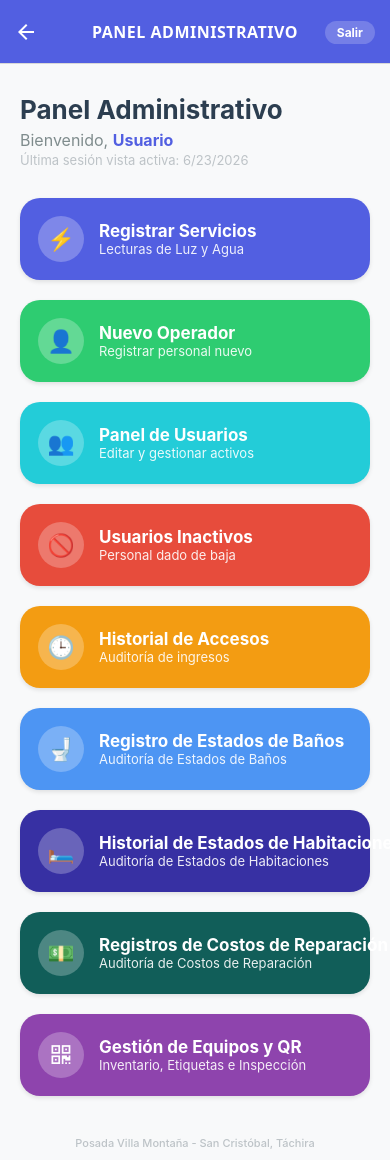
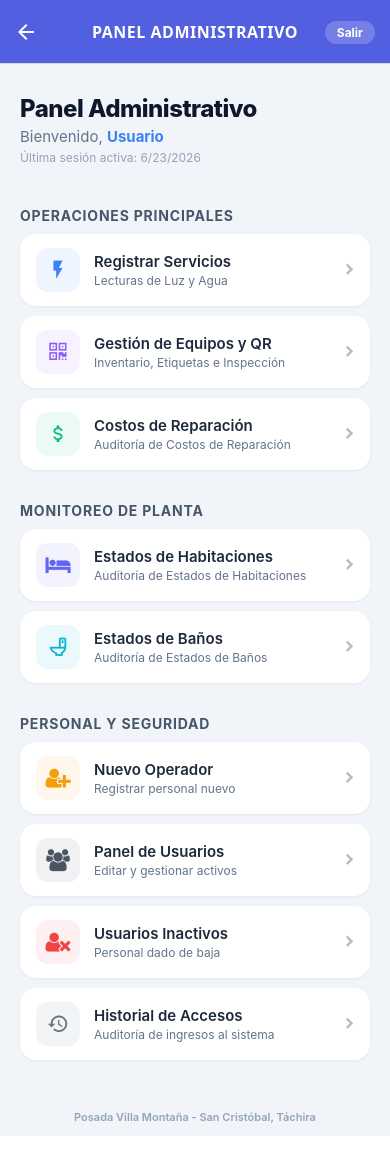
Before and after one commit to yeilonrolon/posada-proyecto_, a React Native app in the folder login-app/: screen /Admin in a window 390 px wide. After the commit the page ends 1136 px from the top, so only its background shows below. Built offline with nearby package versions, Linux system fonts and the light colour scheme.

Commit message:
Refactor Admin screen layout and buttons
Updated button rendering to use a helper function for cleaner code and added new buttons for user management and access history.

```diff
--- a/login-app/screens/Admin.js
+++ b/login-app/screens/Admin.js
@@ -1,13 +1,28 @@
 import React from 'react';
 import { Text, StyleSheet, View, TouchableOpacity, ScrollView, SafeAreaView } from 'react-native';
-import { FontAwesome } from '@expo/vector-icons';
+// Importamos FontAwesome y MaterialCommunityIcons para tener íconos profesionales
+import { FontAwesome, MaterialCommunityIcons } from '@expo/vector-icons';
+
 /**
- * PANTALLA: PANEL ADMINISTRATIVO
- * Función: Menú principal con acceso a todas las gestiones del sistema.
+ * PANTALLA: PANEL ADMINISTRATIVO (Diseño Profesional)
  */
 export default function Admin({ route, navigation }) {
     // Extraemos las credenciales y el rol que vienen desde el Login
     const { idUsuario, nombreUsuario, rol } = route.params || {};
+
+    // Helper para renderizar cada botón de manera limpia, ordenada y con un chevron a la derecha
+    const RenderBotonAdmin = ({ titulo, subtitulo, icono, libreria: LibreriaIcono, colorAcento, onPress }) => (
+        <TouchableOpacity style={styles.tarjetaBoton} onPress={onPress} activeOpacity={0.7}>
+            <View style={[styles.contenedorIcono, { backgroundColor: `${colorAcento}15` }]}>
+                <LibreriaIcono name={icono} size={22} color={colorAcento} />
+            </View>
+            <View style={styles.bloqueTexto}>
+                <Text style={styles.textoPrincipal} numberOfLines={1}>{titulo}</Text>
+                <Text style={styles.textoSecundario} numberOfLines={1}>{subtitulo}</Text>
+            </View>
+            <FontAwesome name="chevron-right" size={12} color="#b0bec5" style={styles.flechaDerecha} />
+        </TouchableOpacity>
+    );
 
     return (
         <SafeAreaView style={styles.contenedor}>
@@ -19,130 +34,98 @@ export default function Admin({ route, navigation }) {
                     <Text style={styles.subtitulo}>
                         Bienvenido, <Text style={styles.nombreResaltado}>{nombreUsuario || 'Usuario'}</Text>
                     </Text>
-                    <Text style={styles.fechaTexto}>Última sesión vista activa: {new Date().toLocaleDateString()}</Text>
+                    <Text style={styles.fechaTexto}>Última sesión activa: {new Date().toLocaleDateString()}</Text>
                 </View>
 
-                {/* BOTÓN: REGISTRAR SERVICIOS (LUZ Y AGUA) */}
-                <TouchableOpacity
-                    style={styles.boton}
+                {/* SECCIÓN: OPERACIONES CENTRALES */}
+                <Text style={styles.seccionTitulo}>Operaciones Principales</Text>
+
+                <RenderBotonAdmin
+                    titulo="Registrar Servicios"
+                    subtitulo="Lecturas de Luz y Agua"
+                    icono="flash"
+                    libreria={MaterialCommunityIcons}
+                    colorAcento="#3b82f6" // Azul moderno
                     onPress={() => navigation.navigate('CrearLuzAgua', { idUsuario, nombreUsuario, rol })}
-                    activeOpacity={0.7}
-                >
-                    <View style={styles.circuloIcono}><Text style={styles.icono}>⚡</Text></View>
-                    <View>
-                        <Text style={styles.textoBoton}>Registrar Servicios</Text>
-                        <Text style={styles.textoSecundario}>Lecturas de Luz y Agua</Text>
-                    </View>
-                </TouchableOpacity>
+                />
 
-                {/* BOTÓN: NUEVO OPERADOR */}
-                <TouchableOpacity
-                    style={[styles.boton, { marginTop: 20, backgroundColor: '#2ecc71' }]}
+                <RenderBotonAdmin
+                    titulo="Gestión de Equipos y QR"
+                    subtitulo="Inventario, Etiquetas e Inspección"
+                    icono="qrcode"
+                    libreria={FontAwesome}
+                    colorAcento="#8b5cf6" // Morado tecnológico
+                    onPress={() => navigation.navigate('qr', { idUsuario, nombreUsuario, rol })}
+                />
+
+                <RenderBotonAdmin
+                    titulo="Costos de Reparación"
+                    subtitulo="Auditoría de Costos de Reparación"
+                    icono="currency-usd"
+                    libreria={MaterialCommunityIcons}
+                    colorAcento="#10b981" // Verde esmeralda
+                    onPress={() => navigation.navigate('CostoReparacion', { idUsuario, nombreUsuario, rol })}
+                />
+
+                {/* SECCIÓN: INFRAESTRUCTURA (HABITACIONES Y BAÑOS) */}
+                <Text style={styles.seccionTitulo}>Monitoreo de Planta</Text>
+
+                <RenderBotonAdmin
+                    titulo="Estados de Habitaciones"
+                    subtitulo="Auditoría de Estados de Habitaciones"
+                    icono="bed"
+                    libreria={FontAwesome}
+                    colorAcento="#6366f1" // Índigo
+                    onPress={() => navigation.navigate('Habitaciones', { idUsuario, nombreUsuario, rol })}
+                />
+
+                <RenderBotonAdmin
+                    titulo="Estados de Baños"
+                    subtitulo="Auditoría de Estados de Baños"
+                    icono="toilet"
+                    libreria={MaterialCommunityIcons}
+                    colorAcento="#06b6d4" // Cian
+                    onPress={() => navigation.navigate('EstadoBano', { idUsuario, nombreUsuario, rol })}
+                />
+
+                {/* SECCIÓN: CONTROL DE PERSONAL Y SEGURIDAD */}
+                <Text style={styles.seccionTitulo}>Personal y Seguridad</Text>
+
+                <RenderBotonAdmin
+                    titulo="Nuevo Operador"
+                    subtitulo="Registrar personal nuevo"
+                    icono="user-plus"
+                    libreria={FontAwesome}
+                    colorAcento="#f59e0b" // Ámbar corporativo
                     onPress={() => navigation.navigate('Registro')}
-                    activeOpacity={0.7}
-                >
-                    <View style={styles.circuloIcono}><Text style={styles.icono}>👤</Text></View>
-                    <View>
-                        <Text style={styles.textoBoton}>Nuevo Operador</Text>
-                        <Text style={styles.textoSecundario}>Registrar personal nuevo</Text>
-                    </View>
-                </TouchableOpacity>
+                />
 
-                {/* BOTÓN: PANEL DE USUARIOS (ACTIVOS) */}
-                <TouchableOpacity
-                    style={[styles.boton, { marginTop: 20, backgroundColor: '#23ccd8' }]}
+                <RenderBotonAdmin
+                    titulo="Panel de Usuarios"
+                    subtitulo="Editar y gestionar activos"
+                    icono="users"
+                    libreria={FontAwesome}
+                    colorAcento="#4b5563" // Gris oscuro slate
                     onPress={() => navigation.navigate('PanelUsuarios')}
-                    activeOpacity={0.7}
-                >
-                    <View style={styles.circuloIcono}><Text style={styles.icono}>👥</Text></View>
-                    <View>
-                        <Text style={styles.textoBoton}>Panel de Usuarios</Text>
-                        <Text style={styles.textoSecundario}>Editar y gestionar activos</Text>
-                    </View>
-                </TouchableOpacity>
+                />
 
-                {/* BOTÓN: USUARIOS INACTIVOS */}
-                <TouchableOpacity
-                    style={[styles.boton, { marginTop: 20, backgroundColor: '#e74c3c' }]}
+                <RenderBotonAdmin
+                    titulo="Usuarios Inactivos"
+                    subtitulo="Personal dado de baja"
+                    icono="user-times"
+                    libreria={FontAwesome}
+                    colorAcento="#ef4444" // Rojo sutil
                     onPress={() => navigation.navigate('MostrarUsuariosInactivos')}
-                    activeOpacity={0.7}
-                >
-                    <View style={styles.circuloIcono}><Text style={styles.icono}>🚫</Text></View>
-                    <View>
-                        <Text style={styles.textoBoton}>Usuarios Inactivos</Text>
-                        <Text style={styles.textoSecundario}>Personal dado de baja</Text>
-                    </View>
-                </TouchableOpacity>
+                />
 
-                {/* BOTÓN: HISTORIAL DE ACCESOS (AUDITORÍA) */}
-                <TouchableOpacity
-                    style={[styles.boton, { marginTop: 20, backgroundColor: '#f39c12' }]}
+                <RenderBotonAdmin
+                    titulo="Historial de Accesos"
+                    subtitulo="Auditoría de ingresos al sistema"
+                    icono="history"
+                    libreria={MaterialCommunityIcons}
+                    colorAcento="#6b7280"
                     onPress={() => navigation.navigate('HistorialAccesos')}
-                    activeOpacity={0.7}
-                >
-                    <View style={styles.circuloIcono}><Text style={styles.icono}>🕒</Text></View>
-                    <View>
-                        <Text style={styles.textoBoton}>Historial de Accesos</Text>
-                        <Text style={styles.textoSecundario}>Auditoría de ingresos</Text>
-                    </View>
-                </TouchableOpacity>
-
-                {/* BOTÓN: HISTORIAL DE ESTADOS DE BAÑOS */}
-                <TouchableOpacity
-                    style={[styles.boton, { marginTop: 20, backgroundColor: '#4d95f3' }]}
-                    onPress={() => navigation.navigate('EstadoBano', { idUsuario, nombreUsuario, rol })}
-                    activeOpacity={0.7}
-                >
-                    <View style={styles.circuloIcono}><Text style={styles.icono}>🚽</Text></View>
-                    <View>
-                        <Text style={styles.textoBoton}>Registro de Estados de Baños</Text>
-                        <Text style={styles.textoSecundario}>Auditoría de Estados de Baños</Text>
-                    </View>
-                </TouchableOpacity>
-
-                {/* BOTÓN: HISTORIAL DE ESTADOS DE HABITACIONES */}
-                <TouchableOpacity
-                    style={[styles.boton, { marginTop: 20, backgroundColor: '#3730A3' }]}
-                    onPress={() => navigation.navigate('Habitaciones', { idUsuario, nombreUsuario, rol })}
-                    activeOpacity={0.7}
-                >
-                    <View style={styles.circuloIcono}><Text style={styles.icono}>🛏️</Text></View>
-                    <View>
-                        <Text style={styles.textoBoton}>Historial de Estados de Habitaciones</Text>
-                        <Text style={styles.textoSecundario}>Auditoría de Estados de Habitaciones</Text>
-                    </View>
-                </TouchableOpacity>
-
-                {/* BOTÓN: REGISTROS DE COSTOS DE REPARACIÓN */}
-                <TouchableOpacity
-                    style={[styles.boton, { marginTop: 20, backgroundColor: '#115E59' }]}
-                    onPress={() => navigation.navigate('CostoReparacion', { idUsuario, nombreUsuario, rol })}
-                    activeOpacity={0.7}
-                >
-                    <View style={styles.circuloIcono}><Text style={styles.icono}>💵</Text></View>
-                    <View>
-                        <Text style={styles.textoBoton}>Registros de Costos de Reparación</Text>
-                        <Text style={styles.textoSecundario}>Auditoría de Costos de Reparación</Text>
-                    </View>
-                </TouchableOpacity>
-
-                {/* AGREGADO - BOTÓN: CONTROL DE ACTIVOS Y CÓDIGOS QR */}
-
-                <TouchableOpacity
-                    style={[styles.boton, { marginTop: 20, backgroundColor: '#8e44ad' }]}
-                    onPress={() => navigation.navigate('qr', { idUsuario, nombreUsuario, rol })}
-                    activeOpacity={0.7}
-                >
-                    {/* Cambiamos el Text por el componente de Icono FontAwesome */}
-                    <View style={styles.circuloIcono}>
-                        <FontAwesome name="qrcode" size={24} color="white" />
-                    </View>
-
-                    <View>
-                        <Text style={styles.textoBoton}>Gestión de Equipos y QR</Text>
-                        <Text style={styles.textoSecundario}>Inventario, Etiquetas e Inspección</Text>
-                    </View>
-                </TouchableOpacity>
+                />
 
             </ScrollView>
 
@@ -154,73 +137,92 @@ export default function Admin({ route, navigation }) {
 const styles = StyleSheet.create({
     contenedor: {
         flex: 1,
-        backgroundColor: '#f8f9fa',
+        backgroundColor: '#f1f5f9', // Un fondo gris azulado claro muy elegante (Slate 100)
     },
     scrollContent: {
-        padding: 20,
+        paddingHorizontal: 20,
+        paddingTop: 20,
         paddingBottom: 40
     },
     header: {
-        marginBottom: 30,
+        marginBottom: 20,
         marginTop: 10
     },
     titulo: {
-        fontSize: 26,
-        fontWeight: 'bold',
-        color: '#2c3e50',
+        fontSize: 24,
+        fontWeight: '800',
+        color: '#0f172a', // Casi negro para alta legibilidad
+        letterSpacing: -0.5,
     },
     subtitulo: {
-        fontSize: 16,
-        color: '#7f8c8d',
-        marginTop: 5
+        fontSize: 15,
+        color: '#64748b',
+        marginTop: 4
     },
     nombreResaltado: {
         fontWeight: 'bold',
-        color: '#525FE1'
+        color: '#3b82f6'
     },
     fechaTexto: {
-        fontSize: 13,
-        color: '#bdc3c7',
-        marginTop: 2
+        fontSize: 12,
+        color: '#94a3b8',
+        marginTop: 4
     },
-    boton: {
-        backgroundColor: '#525FE1',
-        padding: 18,
-        borderRadius: 20,
+    seccionTitulo: {
+        fontSize: 14,
+        fontWeight: '700',
+        color: '#475569',
+        textTransform: 'uppercase',
+        letterSpacing: 0.8,
+        marginTop: 22,
+        marginBottom: 10,
+    },
+    /* === EL CAMBIO PRINCIPAL: LAS TARJETAS DE LOS BOTONES === */
+    tarjetaBoton: {
+        backgroundColor: '#ffffff',
+        paddingVertical: 14,
+        paddingHorizontal: 16,
+        borderRadius: 16,
         flexDirection: 'row',
         alignItems: 'center',
-        elevation: 4,
-        shadowColor: '#000',
-        shadowOffset: { width: 0, height: 2 },
-        shadowOpacity: 0.1,
-        shadowRadius: 4,
+        marginBottom: 10,
+        // Sombras suaves de estilo minimalista
+        elevation: 2,
+        shadowColor: '#0f172a',
+        shadowOffset: { width: 0, height: 1 },
+        shadowOpacity: 0.06,
+        shadowRadius: 3,
     },
-    circuloIcono: {
-        width: 46,
-        height: 46,
-        backgroundColor: 'rgba(255, 255, 255, 0.25)',
-        borderRadius: 23,
+    contenedorIcono: {
+        width: 44,
+        height: 44,
+        borderRadius: 12,
         justifyContent: 'center',
         alignItems: 'center',
-        marginRight: 15
     },
-    icono: {
-        fontSize: 22
+    bloqueTexto: {
+        flex: 1,
+        marginLeft: 14,
+        paddingRight: 10,
     },
-    textoBoton: {
-        color: 'white',
-        fontSize: 17,
-        fontWeight: 'bold'
+    textoPrincipal: {
+        color: '#1e293b',
+        fontSize: 15,
+        fontWeight: '600',
     },
     textoSecundario: {
-        color: 'rgba(255, 255, 255, 0.9)',
-        fontSize: 13
+        color: '#64748b',
+        fontSize: 12,
+        marginTop: 2,
+    },
+    flechaDerecha: {
+        marginLeft: 'auto',
     },
     footerText: {
         alignSelf: 'center',
-        color: '#bdc3c7',
+        color: '#94a3b8',
         fontSize: 11,
-        marginBottom: 10,
-        fontWeight: '500'
+        marginBottom: 12,
+        fontWeight: '600'
     }
 });
```
